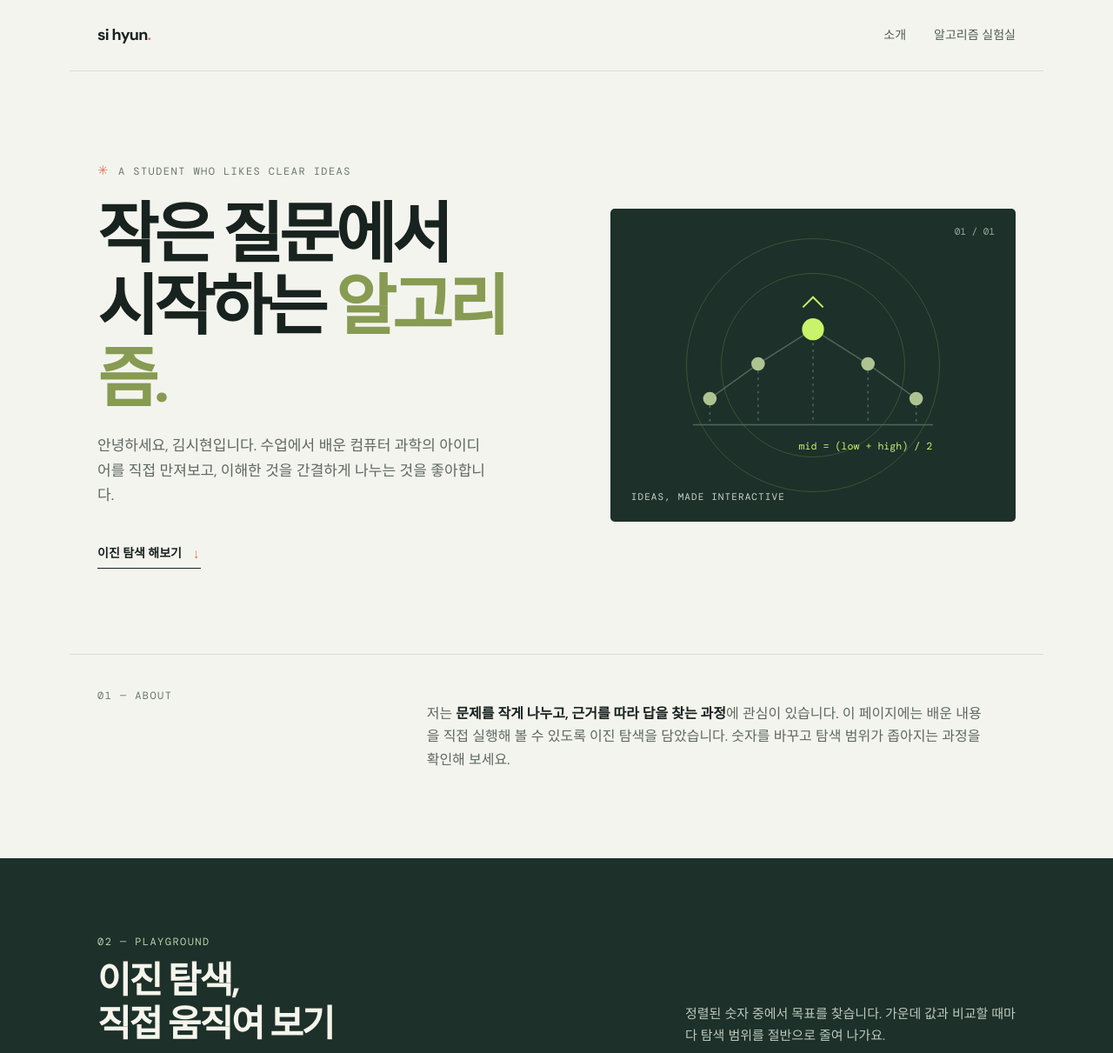
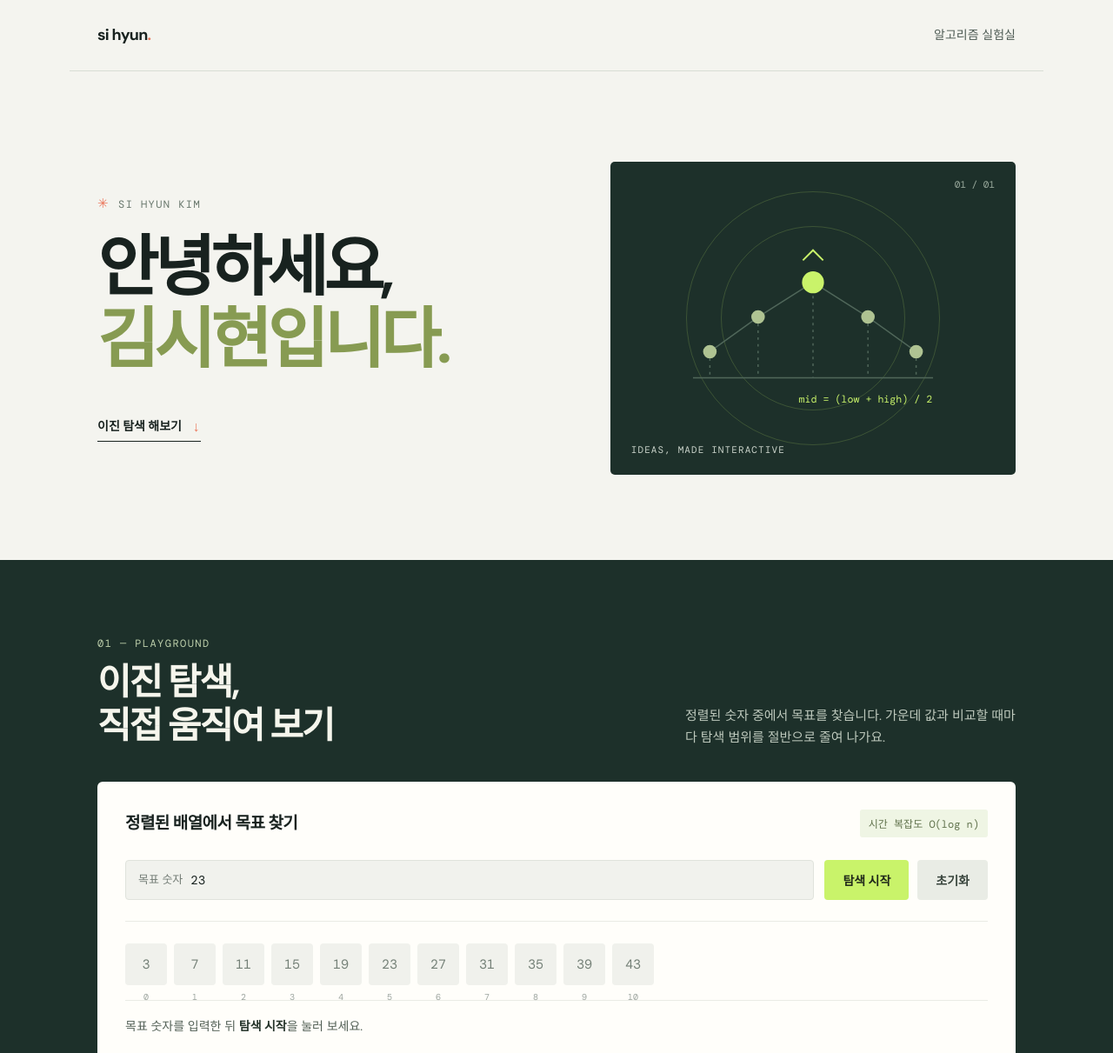
Before and after one commit to SAHANPOPO/My_Website, a plain HTML site: page index.html in a window 1280 px wide. Shown: the top 1211 px of the page at 87% size. Drawn offline with nearby package versions, Linux system fonts and the light colour scheme.

Commit message:
Simplify the introduction to my name

```diff
--- a/index.html
+++ b/index.html
@@ -17,14 +17,13 @@
   </style>
 </head>
 <body>
-  <header class="wrap topbar"><a class="brand" href="#top">si hyun<span>.</span></a><nav aria-label="주요 메뉴"><a href="#about">소개</a><a href="#playground">알고리즘 실험실</a></nav></header>
+  <header class="wrap topbar"><a class="brand" href="#top">si hyun<span>.</span></a><nav aria-label="주요 메뉴"><a href="#playground">알고리즘 실험실</a></nav></header>
   <main id="top">
     <section class="wrap hero">
-      <div><div class="eyebrow">A student who likes clear ideas</div><h1>작은 질문에서<br/>시작하는 <em>알고리즘.</em></h1><p class="intro">안녕하세요, 김시현입니다. 수업에서 배운 컴퓨터 과학의 아이디어를 직접 만져보고, 이해한 것을 간결하게 나누는 것을 좋아합니다.</p><a class="hero-link" href="#playground">이진 탐색 해보기 <b>↓</b></a></div>
+      <div><div class="eyebrow">SI HYUN KIM</div><h1>안녕하세요,<br/><em>김시현입니다.</em></h1><a class="hero-link" href="#playground">이진 탐색 해보기 <b>↓</b></a></div>
       <div class="hero-art" aria-label="이진 탐색을 표현한 추상 그래픽"><span class="art-num">01 / 01</span><svg viewBox="0 0 360 250" fill="none" xmlns="http://www.w3.org/2000/svg" aria-hidden="true"><path d="M38 196H322M58 165L115 124L180 83L245 124L302 165" stroke="#50675A" stroke-width="1.5"/><path d="M58 165V196M115 124V196M180 83V196M245 124V196M302 165V196" stroke="#50675A" stroke-width="1.5" stroke-dasharray="3 5"/><circle cx="58" cy="165" r="8" fill="#AFC392"/><circle cx="115" cy="124" r="8" fill="#AFC392"/><circle cx="180" cy="83" r="13" fill="#C9F36A"/><circle cx="245" cy="124" r="8" fill="#AFC392"/><circle cx="302" cy="165" r="8" fill="#AFC392"/><path d="M168 57L180 45L192 57" stroke="#C9F36A" stroke-width="2"/><text x="163" y="225" fill="#C9F36A" font-family="DM Mono,monospace" font-size="12">mid = (low + high) / 2</text></svg><span class="art-tag">IDEAS, MADE INTERACTIVE</span></div>
     </section>
-    <section class="wrap about" id="about"><div class="label">01 — ABOUT</div><p class="about-copy">저는 <strong>문제를 작게 나누고, 근거를 따라 답을 찾는 과정</strong>에 관심이 있습니다. 이 페이지에는 배운 내용을 직접 실행해 볼 수 있도록 이진 탐색을 담았습니다. 숫자를 바꾸고 탐색 범위가 좁아지는 과정을 확인해 보세요.</p></section>
-    <section class="section" id="playground"><div class="wrap"><div class="section-head"><div><div class="label label-light">02 — PLAYGROUND</div><h2>이진 탐색,<br/>직접 움직여 보기</h2></div><p>정렬된 숫자 중에서 목표를 찾습니다. 가운데 값과 비교할 때마다 탐색 범위를 절반으로 줄여 나가요.</p></div>
+    <section class="section" id="playground"><div class="wrap"><div class="section-head"><div><div class="label label-light">01 — PLAYGROUND</div><h2>이진 탐색,<br/>직접 움직여 보기</h2></div><p>정렬된 숫자 중에서 목표를 찾습니다. 가운데 값과 비교할 때마다 탐색 범위를 절반으로 줄여 나가요.</p></div>
       <div class="demo"><div class="demo-top"><div class="demo-title">정렬된 배열에서 목표 찾기</div><span class="complexity">시간 복잡도 O(log n)</span></div>
         <div class="controls"><label class="input-wrap"><span>목표 숫자</span><input id="target" type="number" value="23" aria-label="찾을 목표 숫자" /></label><div class="button-row"><button class="primary" id="start">탐색 시작</button><button class="secondary" id="reset">초기화</button></div></div>
         <div class="numbers" id="numbers" aria-label="정렬된 배열"></div><div class="status" id="status" role="status" aria-live="polite">목표 숫자를 입력한 뒤 <strong>탐색 시작</strong>을 눌러 보세요.</div><div class="steps"><div>비교 횟수 <span id="count">0</span></div><div>탐색 범위 <span id="range">—</span></div><div>가운데 인덱스 <span id="mid">—</span></div></div>
```
Also changed, not shown: site/index.html (+3 -4 lines).
